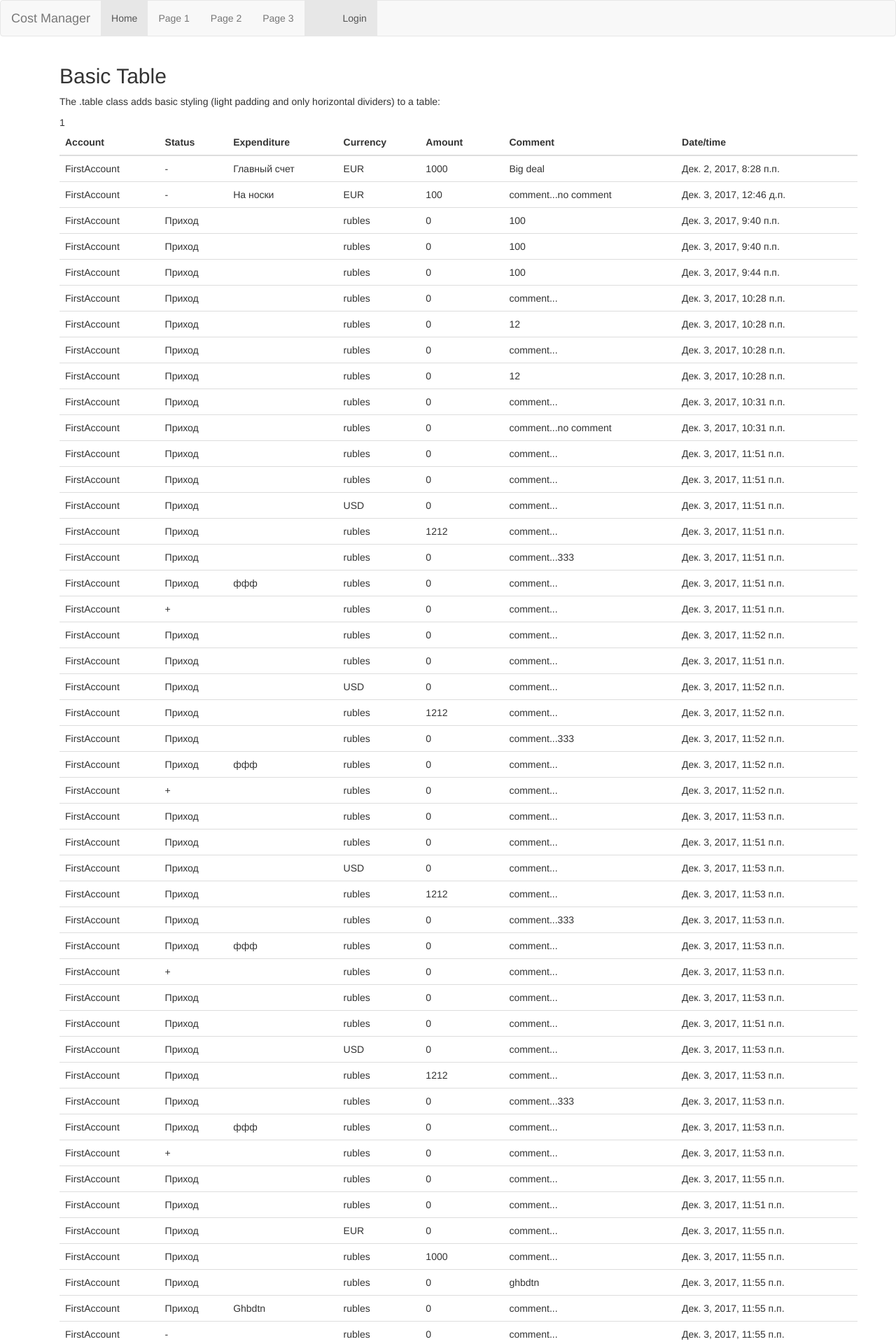
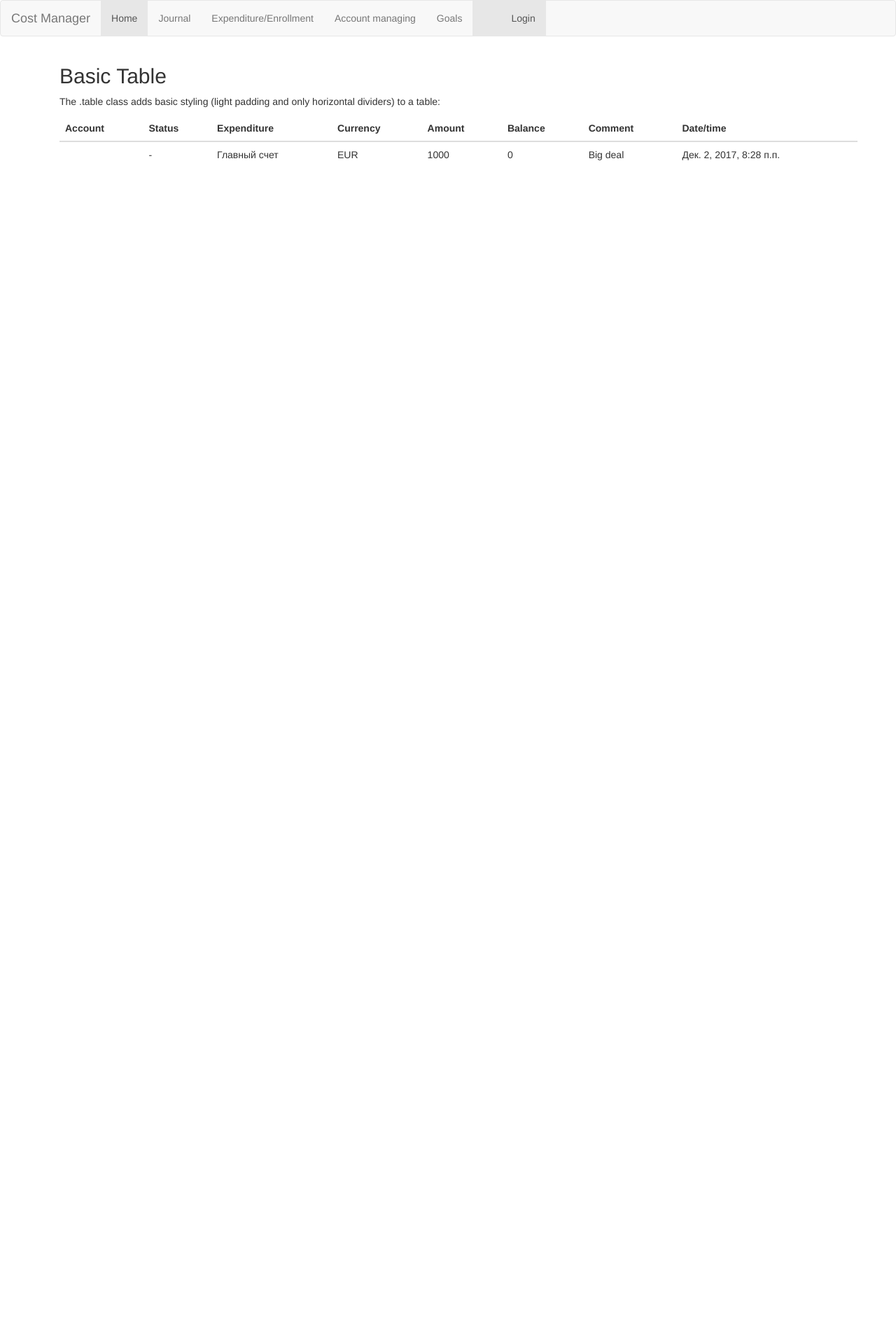
Before and after one commit to DanilShayakhmetov/Elama_cost_manager, a Django app: page /transactions/get/1 in a window 1280 px wide. Shown: the top 1920 px of the page at 70% size. After the commit the page ends 229 px from the top, so only its background shows below. Run offline with Django 3.2, Linux system fonts and the light colour scheme; data comes from the database, SQL or seed files in the repository; parts of the project's set-up code (start-up, migrations or seed data) failed here and were passed over; some libraries are stand-ins or nearby versions.

Commit message:
Already something

```diff
--- a/cost_manager/models.py
+++ b/cost_manager/models.py
@@ -17,7 +17,7 @@ class Account_transaction(models.Model):
     class Meta():
         db_table = 'all transaction'
     user = models.ForeignKey(settings.AUTH_USER_MODEL, default=1)
-    bank_account = models.ForeignKey(Bank_Account, default=1 )
+    # bank_account = models.ForeignKey(Bank_Account, default=1 )
     ACCOUNT_JOURNAL_STATUS = (('+', 'Приход'), ('-', 'Расход'))
     ACCOUNT_TRANSACTION_CURRENCY = (('USD', 'dollars'), ('EUR', 'euro'), ('RUR', 'rubles'))
     TEXT_EXP = "Введите статью расходов или источник дохода"
@@ -27,6 +27,10 @@ class Account_transaction(models.Model):
     account_transaction_currency = models.CharField(verbose_name='Currency:',max_length=10,blank=True,default='rubles',choices=ACCOUNT_TRANSACTION_CURRENCY)
     account_transaction_amount = models.IntegerField(verbose_name='Amount:',default=0)
     account_transaction_comment = models.CharField(verbose_name='comment:',max_length=30,default="comment...")
+    TEXT_TITLE = "Введите имя счета, например: Основной \n Валютный \n Сберегательный"
+    account_title = models.CharField(verbose_name='Account Name:', max_length=30, blank=True, help_text=TEXT_TITLE)
+    account_balance = models.IntegerField(verbose_name='Account balance:', default=0)
+
 
 
 class Goals_Account(models.Model):
--- a/cost_manager/templates/AccountList.html
+++ b/cost_manager/templates/AccountList.html
@@ -11,7 +11,9 @@
     </thead>
     <tbody>
     {% for account in accounts %}
-        <tr><td><a href = '/transactions/get/{{ account.id }}'> {{ account.bank_account_title }}</a></td></tr>
+        {% if  account.account_title  %}
+        <tr><td><a href = '/transactions/get/{{ account.id }}'> {{ account.account_title }}</a></td></tr>
+        {% endif %}
     {% endfor %}
       <tr>
     </tbody>
--- a/cost_manager/templates/CreateAccount.html
+++ b/cost_manager/templates/CreateAccount.html
@@ -10,7 +10,7 @@
 
 
 
-    <p>{{ form.bank_account }}</p>
+
 
 
 
--- a/cost_manager/templates/Journal.html
+++ b/cost_manager/templates/Journal.html
@@ -11,22 +11,23 @@
         <th>Expenditure</th>
         <th>Currency</th>
         <th>Amount</th>
+        <th>Balance</th>
         <th>Comment</th>
         <th>Date/time</th>
       </tr>{{ username }}
-    {{ ID }}
+
     </thead>
     <tbody>
-
-          {% for transaction in transactions %}
+          {% for items in account %}
               <tr>
-              <td>{{ account }}</td>
-              <td>{{ transaction.account_jornal_status }}</td>
-              <td>{{ transaction.account_transaction_expenditure_name }}</td>
-              <td>{{ transaction.account_transaction_currency }}</td>
-              <td>{{ transaction.account_transaction_amount }}</td>
-              <td>{{ transaction.account_transaction_comment }}</td>
-              <td>{{ transaction.account_transaction_date }}</td>
+              <td>{{ items.account_title }}</td>
+              <td>{{ items.account_jornal_status }}</td>
+              <td>{{ items.account_transaction_expenditure_name }}</td>
+              <td>{{ items.account_transaction_currency }}</td>
+              <td>{{ items.account_transaction_amount }}</td>
+              <td>{{ items.account_balance }}</td>
+              <td>{{ items.account_transaction_comment }}</td>
+              <td>{{ items.account_transaction_date }}</td>
               </tr>
           {% endfor %}
     </tbody>
--- a/cost_manager/views.py
+++ b/cost_manager/views.py
@@ -43,22 +43,18 @@ def  TryToSave ( request):
 
 @csrf_protect
 def form_test(request):
-
     user_name = auth.get_user(request).get_username()
     USER = request.user
     USER_ID = USER.id
     current_user = User.objects.get(id=USER_ID)
-    current_acc = Bank_Account.objects.get(id = 3)
     form_m = ProtoForm(request.POST or None)
     args = {}
     args['ID'] = USER_ID
     args['username'] = user_name
     args['form'] = form_m
-    args['a'] = current_acc
     if request.method == 'POST' and form_m.is_valid():
         author = form_m.save(commit=False)
         author.user = current_user
-        author.bank_account = current_acc.id
         author.save()
     return render(request,'SendForm.html',args)
 
@@ -87,7 +83,7 @@ def CreateAccount(request):
 
 
 def AccountList(request):
-    bank_account = Bank_Account.objects.all()
+    bank_account = Account_transaction.objects.all()
     user_name = auth.get_user(request).get_username()
     return render_to_response('AccountList.html',{'accounts': bank_account,'username':user_name})
 
@@ -95,15 +91,10 @@ def AccountList(request):
 
 def Journal(request, account_id = 1):
     user_name = auth.get_user(request).get_username()
-    bank_account_id  = Bank_Account.objects.get(id = account_id)
-    account =  bank_account_id.bank_account_title
-    userID = bank_account_id.user_id
-    all_transactions = Account_transaction.objects.filter(bank_account_id=account_id)
+    selected_bank_account  = Account_transaction.objects.filter(id = account_id)
     args = {}
-    args['ID'] = userID
     args['username'] = user_name
-    args['account'] = account
-    args['transactions'] =  all_transactions
+    args['account'] = selected_bank_account
     return render_to_response('Journal.html',args)
 
 
--- a/templates/main.html
+++ b/templates/main.html
@@ -17,9 +17,10 @@
     </div>
     <ul class="nav navbar-nav">
       <li class="active"><a href="#">Home</a></li>
-      <li><a href="#">Page 1</a></li>
-      <li><a href="#">Page 2</a></li>
-      <li><a href="#">Page 3</a></li>
+      <li><a href="/accounts/all/">Journal</a></li>
+      <li><a href="/1/addPost/1">Expenditure/Enrollment</a></li>
+      <li><a href="/create/new/">Account managing</a></li>
+      <li><a href="/goals/new/">Goals</a></li>
         {% if username %}
         <li class="active"><a href="/auth/logout/"><ul class="align-right">Sign Out {{ username }}</ul></a></li>
         {% else %}
@@ -44,8 +45,16 @@
 
 {% block registrPage %}
 {% endblock %}
+
 {% block support %}
 {% endblock %}
+
+{% block CreateAccount %}
+{% endblock %}
+
+{% block MyGoals %}
+{% endblock %}
+
 </div>
 
 </body>
```
Also changed, not shown: cost_manager/admin.py (+13 -16 lines), cost_manager/forms.py (+3 -4 lines), cost_manager/templates/SendForm.html (+11 -18 lines), cost_manager/migrations/0022_auto_20171210_1701.py (deleted), db.sqlite3.
